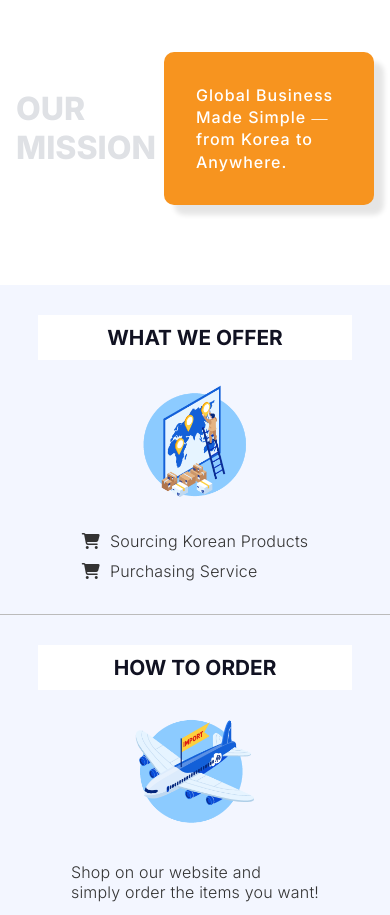
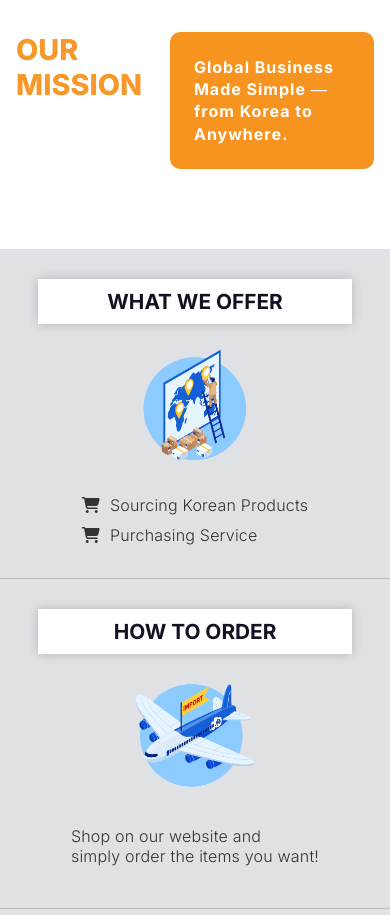
Before and after one commit to leahk92/wholekorea, a plain HTML site: page index.html in a window 390 px wide. Shown: the part 1131-2046 px from the top of the page. Drawn offline with Linux system fonts and the light colour scheme.

Commit message:
color modify

```diff
--- a/style.css
+++ b/style.css
@@ -111,12 +111,6 @@ section {
    overflow: hidden;
 }
 .sec-01 .content .image img {
-   /* position: absolute;
-   top: 0;
-   left: 10px;
-   width: 100%;
-   height: 100%;
-   object-fit: cover; */
    width: 100%;
    height: 100%;
    object-fit: cover;
@@ -127,20 +121,9 @@ section {
    display: flex;
    flex-direction: column;
    justify-content: space-between;
-
-   /* position: absolute;
-   top: 45%;
-   right: 10%; */
-   /*  */
-   /* width: 29rem;
-   padding: 3em;
-   z-index: 222; */
-   /* transform: translate(-100px, 130px); */
 }
 .sec-01 .content .text-box p:first-child {
-   /* color: #333; */
-   color: #dfe1e5;
-   /* opacity: 0.2; */
+   color: rgba(247, 148, 31, 0.95);
    font-size: 4.5em;
    font-weight: 800;
 }
@@ -148,15 +131,11 @@ section {
    position: absolute;
    bottom: 0;
    background-color: #f7941f;
-   box-shadow: 10px 10px 5px 0px rgba(0, 0, 0, 0.1);
+   color: #fff;
    padding: 1.5em;
-   /* backdrop-filter: blur(30px); */
    border-radius: 10px;
-
-   color: rgba(255, 255, 255, 1);
-
-   font-size: 2em;
-   font-weight: 500;
+   font-size: 1.8em;
+   font-weight: 700;
    letter-spacing: 1px;
    line-height: 1.4;
 }
@@ -177,7 +156,9 @@ section {
    display: flex;
    justify-content: center;
    align-items: center;
-   background: #f3f6ff;
+   /* background: #f3f6ff; */
+   /* background: rgba(247, 148, 31, 0.9); */
+   background-color: #dfe1e5;
 }
 .cttsNavi-container ul {
    display: flex;
@@ -204,7 +185,7 @@ section {
    /* border-radius: 20px; */
 }
 .cttsNavi-container ul li:nth-child(2) a {
-   border-right: 1px solid #bbb;
+   border-right: 1px solid #fff;
    border-left: 1px solid #bbb;
 }
 .cttsNavi-container ul li a:hover {
@@ -212,12 +193,13 @@ section {
    background: #8ccbff;
    transition: 0.2s;
 }
+.cttsNavi-container ul li a:hover .descBox .desc {
+   border-top: none;
+   transition: 0.2s;
+}
 .cttsNavi-container ul li:last-child a:hover {
    background: #ffccd7;
    transition: 0.2s;
-}
-.cttsNavi-container ul li:last-child a:hover ~ li:nth-child(2) a {
-   border-right: none;
 }
 
 .cttsNavi-container ul li a:hover .descTitle {
@@ -226,8 +208,7 @@ section {
    transition: 0.1s;
 }
 .cttsNavi-container ul li:last-child a:hover .descTitle {
-   /* color: #db3939; */
-   color: #554686;
+   color: #db3939;
 }
 .cttsNavi-container ul li a:hover .desc p {
    font-weight: 500;
@@ -385,23 +366,16 @@ section {
       width: 67%;
       height: auto;
    }
+   .sec-01 .content .text-box {
+      flex: 1;
+   }
    .sec-01 .content .text-box p:first-child {
       font-size: 4em;
    }
    .sec-01 .content .text-box p:last-child {
-      width: 370px;
+      width: 95%;
       font-size: 1.7em;
-      padding: 1.5em 2.5em 1.5em 1.5em;
    }
-
-   /* .sec-01 .content .text-box {
-      transform: translate(-90px, 130px);
-      width: 26rem;
-   }
-   .sec-01 .content .text-box p:first-child {
-      font-size: 1.2em;
-      margin-bottom: 3.5em;
-   } */
 
    .cttsNavi-container .descBox {
       width: 82%;
@@ -424,12 +398,6 @@ section {
 
 @media screen and (max-width: 1366px) {
    /* 섹션 01 */
-   .sec-01 .container {
-      /* padding: 7rem 0 1rem; */
-   }
-   .sec-01 .content .image img {
-      /* height: 600px; */
-   }
 
    .descImage img {
       width: 100px;
@@ -443,9 +411,6 @@ section {
 }
 
 @media screen and (max-width: 1280px) {
-   /* .mainCopy p:last-child::before {
-      bottom: 180%;
-   } */
    .mainCopy p:first-child {
       margin-bottom: 4.5%;
       font-size: 3.8em;
@@ -461,9 +426,7 @@ section {
       font-size: 3.7em;
    }
    .sec-01 .content .text-box p:last-child {
-      width: 370px;
       font-size: 1.5em;
-      padding: 1.7em 2.5em 1.7em 1.5em;
    }
 
    .cttsNavi-container .descBox {
@@ -494,7 +457,6 @@ section {
       font-size: 3.5em;
    }
    .sec-01 .content .text-box p:last-child {
-      width: 350px;
       font-size: 1.3em;
    }
 
@@ -524,12 +486,10 @@ section {
       margin-bottom: 5.5%;
    }
    /* 섹션 01 */
-
    .sec-01 .content .text-box p:first-child {
       font-size: 3.3em;
    }
    .sec-01 .content .text-box p:last-child {
-      width: 310px;
       font-size: 1.15em;
       padding: 1.5em;
    }
@@ -541,12 +501,9 @@ section {
 @media screen and (max-width: 1024px) {
    .sec-01 .content .text-box p:first-child {
       font-size: 3.1em;
-      margin: auto 0;
    }
    .sec-01 .content .text-box p:last-child {
-      width: 300px;
       font-size: 1.05em;
-      padding: 2em 2.5em 2em 2em;
    }
 }
 
@@ -572,10 +529,10 @@ section {
    .sec-01 .content .image img {
       height: auto;
    }
-
    .sec-01 .content .text-box p:last-child {
       position: static;
       font-size: 1.15em;
+      width: 55%;
    }
 }
 
@@ -618,7 +575,7 @@ section {
       font-size: 2.9em;
    }
    .sec-01 .content .text-box p:last-child {
-      width: 300px;
+      /* width: 300px; */
       font-size: 1.05em;
    }
 }
@@ -677,6 +634,8 @@ section {
       margin: 0;
       padding: 10px;
       background: #fff;
+      border: 1px rgba(0, 0, 0, 0.1);
+      box-shadow: 0px 0px 10px 0px rgba(0, 0, 0, 0.2);
    }
    .cttsNavi-container .descText p {
       font-size: 1rem;
@@ -702,12 +661,14 @@ section {
    .sec-01 .content .image {
       margin-top: 1rem;
    }
+   .sec-01 .content .text-box {
+      margin-top: 30px;
+   }
    .sec-01 .content .text-box p:first-child {
       font-size: 2em;
    }
    .sec-01 .content .text-box p:last-child {
       font-size: 1em;
-      width: 270px;
    }
 }
 
@@ -724,8 +685,11 @@ section {
    .sec-01 .container {
       padding-bottom: 5rem;
    }
+   .sec-01 .content .text-box p:first-child {
+      font-size: 1.8em;
+   }
    .sec-01 .content .text-box p:last-child {
-      width: 210px;
+      width: 57%;
    }
 }
 @media screen and (max-width: 375px) {
@@ -733,8 +697,12 @@ section {
       font-size: 2.5em;
    }
    /* 섹션 01 */
-   .sec-01 .content .text-box p:last-child {
-      width: 180px;
+   .sec-01 .content .text-box p:first-child {
+      font-size: 1.5em;
+   }
+
+   .cttsNavi-container ul li a {
+      padding: 20px;
    }
    .cttsNavi-container ul li:last-child a {
       padding-bottom: 75px;
@@ -745,11 +713,7 @@ section {
       margin-bottom: 11.5%;
    }
    /* 섹션 01 */
-   .sec-01 .content .text-box p:first-child {
-      font-size: 1.8em;
-   }
    .sec-01 .content .text-box p:last-child {
-      width: 150px;
       font-size: 0.95rem;
    }
    .cttsNavi-container .descTitle {
```
